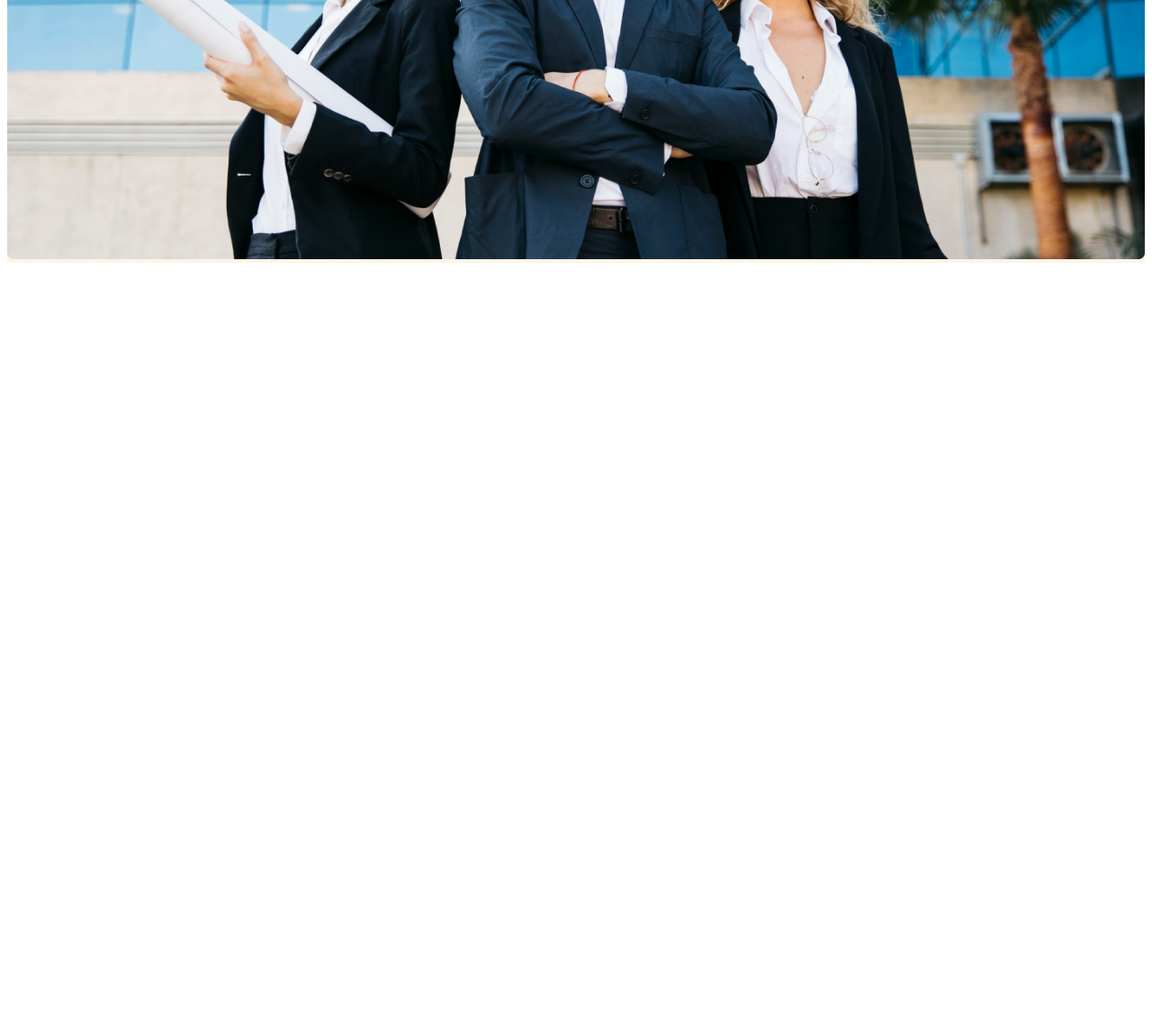
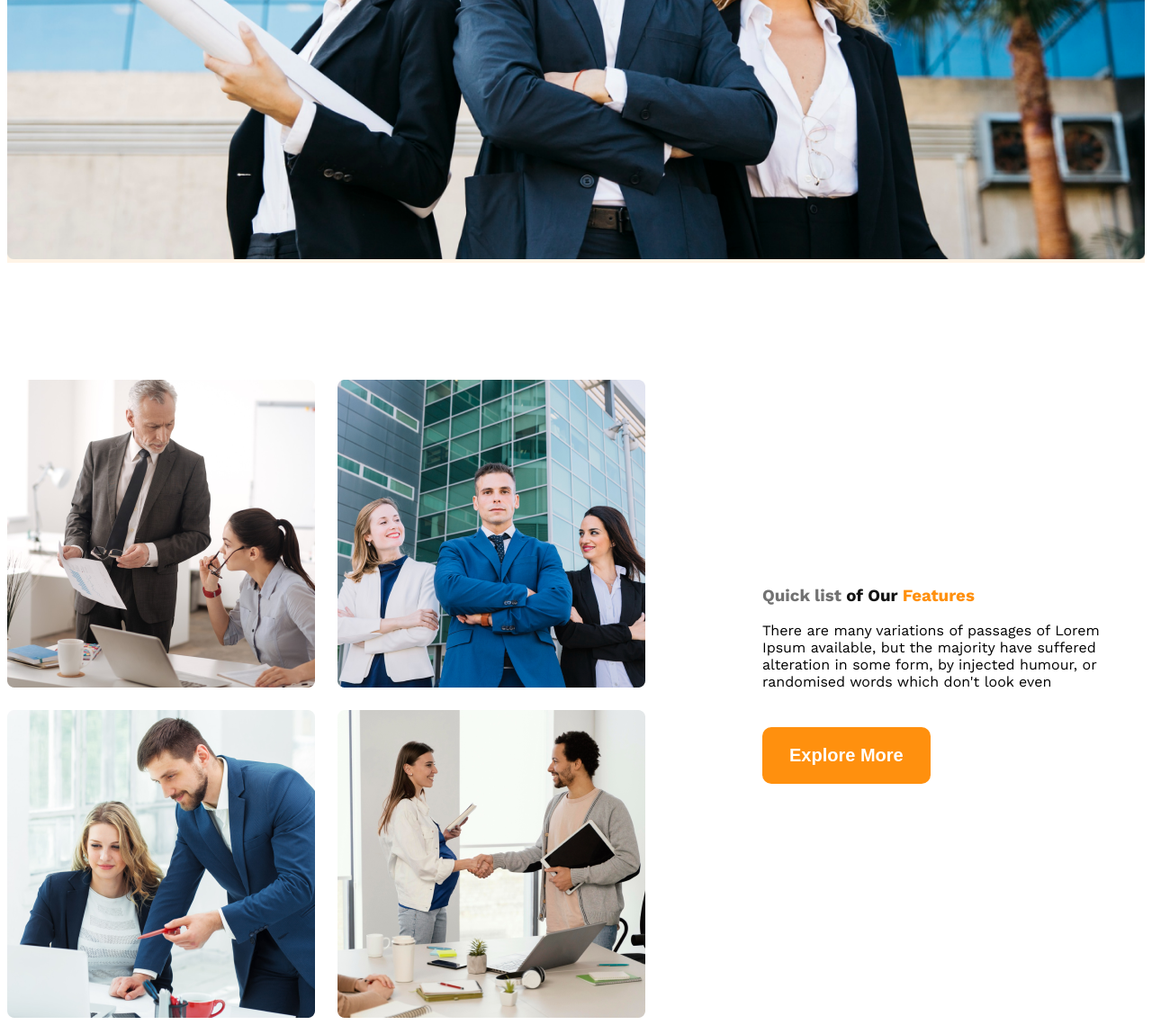
Before and after one commit to Amitkumersarkar/Architects-Projects, a plain HTML site: page index.html in a window 1280 px wide. Shown: the part 917-2056 px from the top of the page at 90% size. Before the commit the page ends 1217 px from the top, so only its background shows below. Drawn offline with nearby package versions, Linux system fonts and the light colour scheme.

Commit message:
added updated file

```diff
--- a/index.css
+++ b/index.css
@@ -39,6 +39,15 @@
     border-radius: 10px;
     border: none;
     /* text-align: center; */
+}
+
+.main {
+    max-width: 1440px;
+    margin: 0 auto;
+}
+
+main>section {
+    margin-top: 130px;
 }
 
 /* navbar related style */
@@ -89,11 +98,48 @@
     width: 100%;
 }
 
+/* team and feature related style */
+.teams {
+    align-items: center;
+
+}
+
+.team-image-container {
+    display: grid;
+    grid-template-columns: repeat(2, 1fr);
+    gap: 25px;
+}
+
+.our-features {
+    margin-left: 130px;
+    max-width: 530px;
+}
+
 /* responsive media query here */
 @media screen and (max-width:576px) {
 
     .navbar,
-    .nav-links {
+    .nav-links,
+    .teams {
         flex-direction: column;
     }
+
+    .team-image-container {
+        grid-template-columns: repeat(1, 1fr);
+    }
+
+    .our-features {
+        margin-left: 20px;
+    }
 }
+
+/*responsive for medium device */
+@media screen and (min-width: 576px) and (max-width: 992px) {
+    .teams {
+        flex-direction: column;
+    }
+
+    .our-features {
+        margin: 50px auto;
+    }
+}
--- a/index.html
+++ b/index.html
@@ -33,7 +33,23 @@
         </div>
     </header>
     <main>
-
+        <section class="teams display-flex">
+            <div class="team-image-container">
+                <img src="./images/team1.png" alt="">
+                <img src="./images/team2.png" alt="">
+                <img src="./images/team3.png" alt="">
+                <img src="./images/team4.png" alt="">
+            </div>
+            <div class="our-features">
+                <h3 class="feature-title"><span style="color: #727272;">Quick list</span> <span
+                        style="color: #131313;">of Our</span> <span style="color: #FF900E;">Features</span></h3>
+                <p class="feature-description">
+                    There are many variations of passages of Lorem Ipsum available, but the majority have suffered
+                    alteration in some form, by injected humour, or randomised words which don't look even
+                </p>
+                <button class="btn-primary">Explore More</button>
+            </div>
+        </section>
     </main>
     <footer>
 
```
